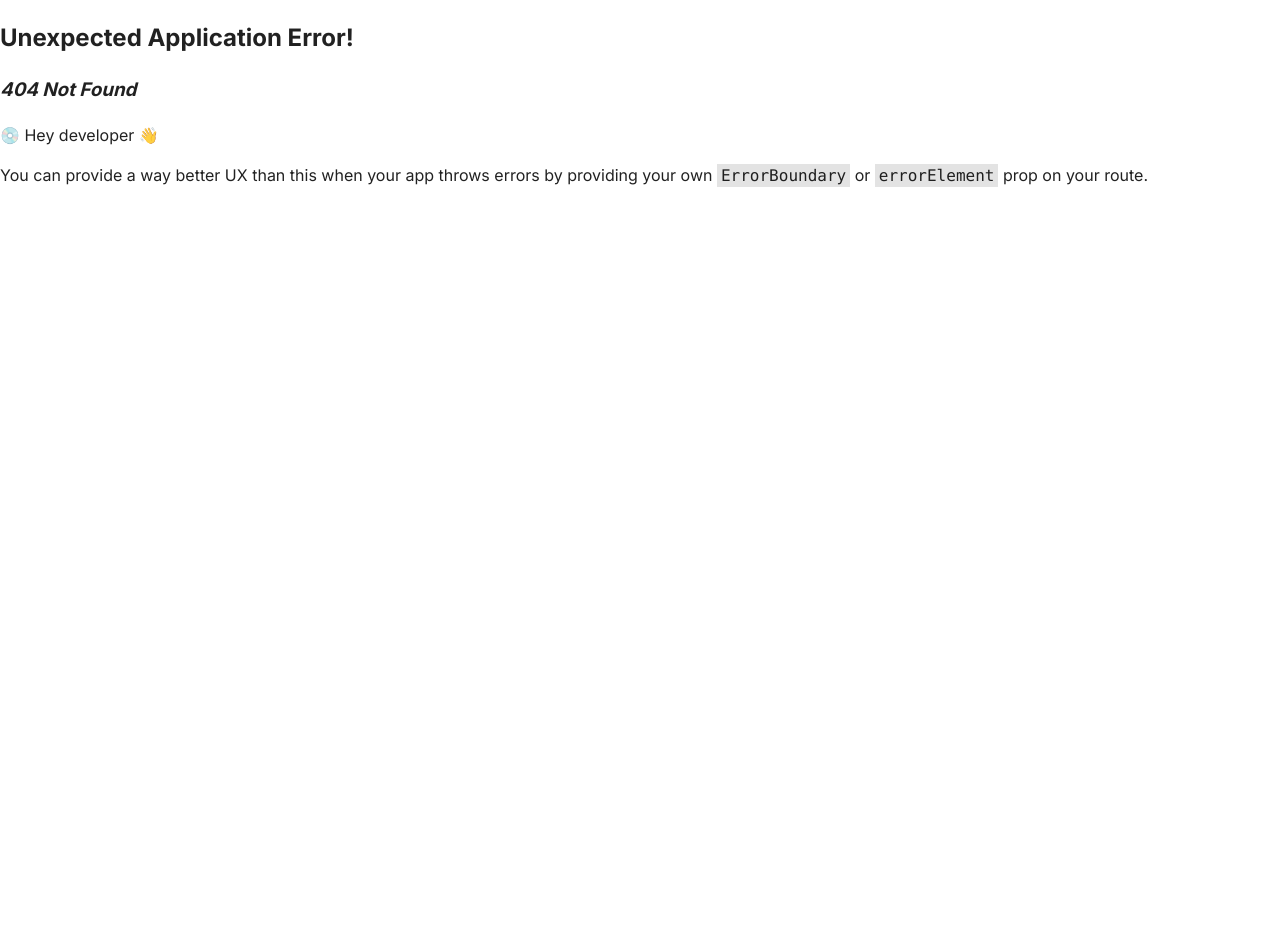
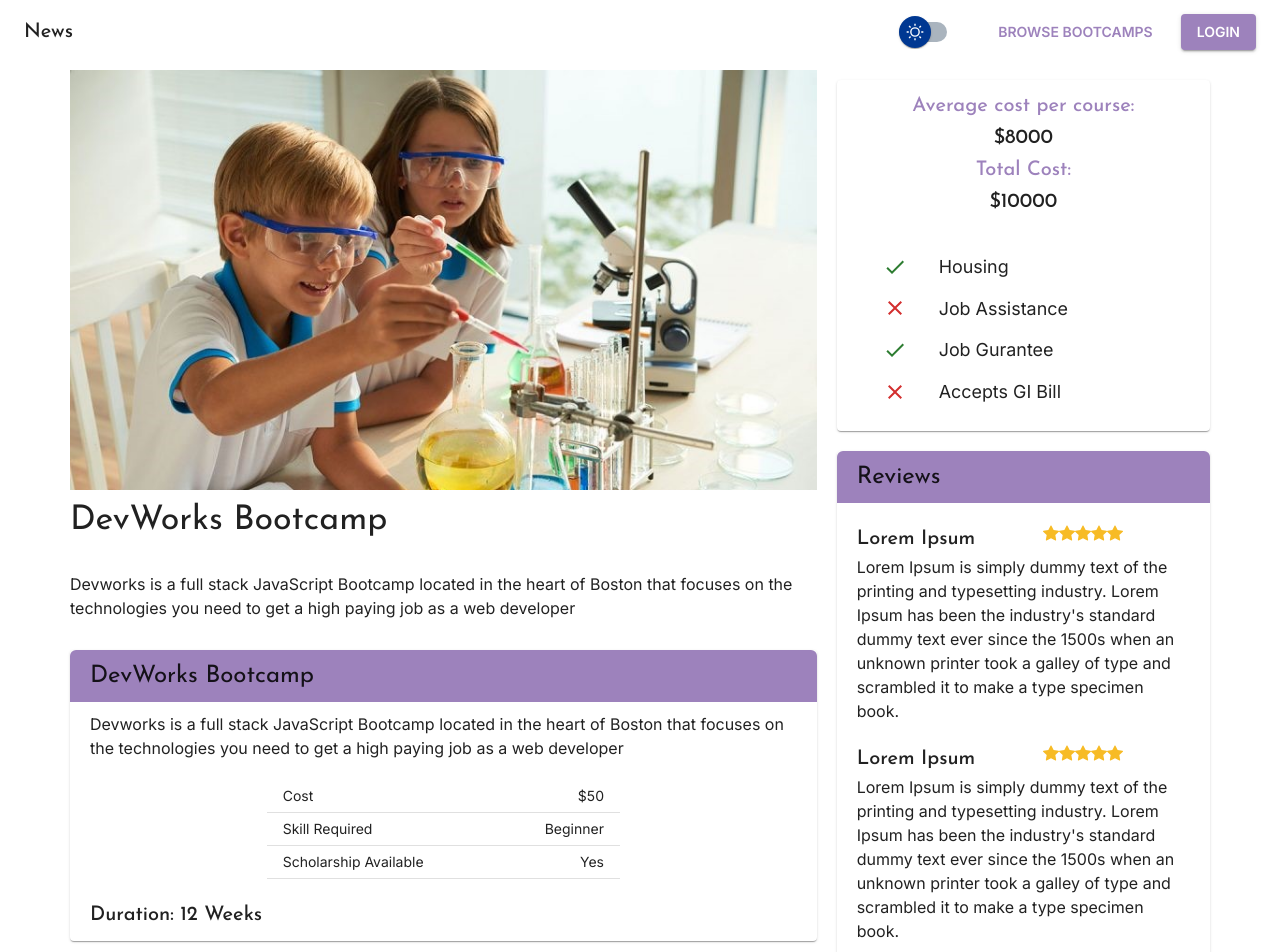
Before and after one commit to GolamMuid/DevTrain, a React (Create React App) app: page /bootcamp in a window 1280 px wide. Before the commit this address had no page. Shown: the top 952 px of the page. Before the commit the page ends 800 px from the top, so only its background shows below. Built offline with nearby package versions, Linux system fonts and the light colour scheme; a web font is replaced by a local one.

Commit message:
added single bootcamp page

```diff
--- a/package.json
+++ b/package.json
@@ -5,6 +5,7 @@
   "dependencies": {
     "@emotion/react": "^11.10.5",
     "@emotion/styled": "^11.10.5",
+    "@mui/icons-material": "^5.11.0",
     "@mui/material": "^5.11.4",
     "@testing-library/jest-dom": "^5.14.1",
     "@testing-library/react": "^13.0.0",
--- a/src/App.css
+++ b/src/App.css
@@ -4,14 +4,18 @@
 @import url("https://fonts.googleapis.com/css2?family=Roboto:ital,wght@0,400;0,500;0,700;0,900;1,400;1,500;1,700;1,900&display=swap");
 
 html {
-  scroll-behavior: smooth !important;
+	scroll-behavior: smooth !important;
 }
 
 body {
-  margin: 0;
-  padding: 0;
+	margin: 0;
+	padding: 0;
 }
 
 body a {
-  text-decoration: none !important;
+	text-decoration: none !important;
 }
+
+body span {
+	font-size: 1.12rem !important;
+}
--- /dev/null
+++ b/src/components/bootcamp/Bootcamp.js
@@ -0,0 +1,129 @@
+import {
+  Card,
+  List,
+  ListItem,
+  ListItemIcon,
+  ListItemText,
+  Typography,
+} from "@mui/material";
+import { Box } from "@mui/system";
+import React from "react";
+import Container from "../../layouts/container/Container";
+import CourseModel from "./CourseModel";
+import DoneIcon from "@mui/icons-material/Done";
+import CloseIcon from "@mui/icons-material/Close";
+import ReviewModel from "./ReviewModel";
+
+function Bootcamp() {
+  return (
+    <Container>
+      <Box
+        display="grid"
+        gridTemplateColumns={{ xs: "1fr", md: "2fr 1fr" }}
+        gap="20px"
+      >
+        <Box padding={{ xs: "0px 10px", md: "0" }}>
+          <Box
+            display="flex"
+            alignItems="center"
+            justifyContent="center"
+            maxHeight="400px"
+          >
+            <img
+              src={`${process.env.PUBLIC_URL}/assets/images/class.jpg`}
+              alt="Bootcamp"
+              style={{ objectFit: "contain", height: "100%", width: "100%" }}
+            />
+          </Box>
+          <Typography variant="h4" style={{ padding: "20px 0" }}>
+            DevWorks Bootcamp
+          </Typography>
+          <Typography variant="body1" style={{ padding: "10px 0" }}>
+            Devworks is a full stack JavaScript Bootcamp located in the heart of
+            Boston that focuses on the technologies you need to get a high
+            paying job as a web developer
+          </Typography>
+          <CourseModel />
+          <CourseModel />
+          <CourseModel />
+        </Box>
+        <Box margin={{ xs: "0 10px", md: "0" }}>
+          <Card sx={{ padding: "10px 0" }}>
+            <Typography variant="h6" textAlign="center" color="primary">
+              Average cost per course:
+            </Typography>
+            <Typography variant="h6" textAlign="center">
+              $8000
+            </Typography>
+            <Typography variant="h6" textAlign="center" color="primary">
+              Total Cost:
+            </Typography>
+            <Typography variant="h6" textAlign="center">
+              $10000
+            </Typography>
+            <Box padding="20px 30px 0">
+              <List dense={true}>
+                <ListItem>
+                  <ListItemIcon>
+                    <DoneIcon color="success" />
+                  </ListItemIcon>
+                  <ListItemText
+                    primary="Housing"
+                    sx={{ fontSize: "2rem !important" }}
+                  />
+                </ListItem>
+                <ListItem>
+                  <ListItemIcon>
+                    <CloseIcon color="error" />
+                  </ListItemIcon>
+                  <ListItemText
+                    primary="Job Assistance"
+                    sx={{ fontSize: "2rem !important" }}
+                  />
+                </ListItem>
+                <ListItem>
+                  <ListItemIcon>
+                    <DoneIcon color="success" />
+                  </ListItemIcon>
+                  <ListItemText
+                    primary="Job Gurantee"
+                    sx={{ fontSize: "2rem !important" }}
+                  />
+                </ListItem>
+                <ListItem>
+                  <ListItemIcon>
+                    <CloseIcon color="error" />
+                  </ListItemIcon>
+                  <ListItemText
+                    primary="Accepts GI Bill"
+                    sx={{ fontSize: "2rem !important" }}
+                  />
+                </ListItem>
+              </List>
+            </Box>
+          </Card>
+          <Card sx={{ margin: "20px 0" }}>
+            <Typography
+              variant="h5"
+              sx={{
+                padding: "10px 20px",
+                backgroundColor: "primary.main",
+                borderTopLeftRadius: "6px",
+                borderTopRightRadius: "6px",
+              }}
+            >
+              Reviews
+            </Typography>
+            <Box padding="10px 20px">
+              <ReviewModel />
+              <ReviewModel />
+              <ReviewModel />
+            </Box>
+          </Card>
+        </Box>
+      </Box>
+    </Container>
+  );
+}
+
+export default Bootcamp;
--- /dev/null
+++ b/src/components/bootcamp/CourseModel.js
@@ -0,0 +1,53 @@
+import { Card, Table, TableCell, TableRow, Typography } from "@mui/material";
+import { Box } from "@mui/system";
+import React from "react";
+
+function CourseModel() {
+	return (
+		<Card sx={{ margin: "20px 0" }}>
+			<Typography
+				variant="h5"
+				sx={{
+					padding: "10px 20px",
+					backgroundColor: "primary.main",
+					borderTopLeftRadius: "6px",
+					borderTopRightRadius: "6px",
+				}}
+			>
+				DevWorks Bootcamp
+			</Typography>
+
+			<Typography variant="body1" sx={{ padding: "10px 20px" }}>
+				Devworks is a full stack JavaScript Bootcamp located in the heart of
+				Boston that focuses on the technologies you need to get a high paying
+				job as a web developer
+			</Typography>
+			<Box sx={{ padding: "10px 20px" }}>
+				<Table size="small" sx={{ width: "50%", margin: "auto" }}>
+					<TableRow>
+						<TableCell> Cost </TableCell>
+						<TableCell align="right"> $50 </TableCell>
+					</TableRow>
+					<TableRow>
+						<TableCell> Skill Required </TableCell>
+						<TableCell align="right"> Beginner </TableCell>
+					</TableRow>
+					<TableRow>
+						<TableCell> Scholarship Available </TableCell>
+						<TableCell align="right"> Yes </TableCell>
+					</TableRow>
+				</Table>
+			</Box>
+			<Typography
+				variant="h6"
+				sx={{
+					padding: "10px 20px",
+				}}
+			>
+				Duration: 12 Weeks
+			</Typography>
+		</Card>
+	);
+}
+
+export default CourseModel;
--- /dev/null
+++ b/src/components/bootcamp/ReviewModel.js
@@ -0,0 +1,30 @@
+import { Typography } from "@mui/material";
+import { Box } from "@mui/system";
+import React from "react";
+import { BsStarFill } from "react-icons/bs";
+
+function ReviewModel() {
+	return (
+		<Box padding="10px 0">
+			<Box display="flex" justifyContent="space-between">
+				<Typography variant="h6">Lorem Ipsum</Typography>
+				<Typography color="warning.main">
+					<BsStarFill />
+					<BsStarFill />
+					<BsStarFill />
+					<BsStarFill />
+					<BsStarFill />
+				</Typography>
+				<Typography variant="h6" textAlign="center"></Typography>
+			</Box>
+			<Typography variant="body1">
+				Lorem Ipsum is simply dummy text of the printing and typesetting
+				industry. Lorem Ipsum has been the industry's standard dummy text ever
+				since the 1500s when an unknown printer took a galley of type and
+				scrambled it to make a type specimen book.
+			</Typography>
+		</Box>
+	);
+}
+
+export default ReviewModel;
--- a/src/components/bootcamps/BootcampCard.js
+++ b/src/components/bootcamps/BootcampCard.js
@@ -1,32 +1,37 @@
 import styled from "@emotion/styled";
-import { Card, Typography } from "@mui/material";
+import { Button, Card, Typography } from "@mui/material";
 import { Box } from "@mui/system";
 import React from "react";
 import { BsStarFill } from "react-icons/bs";
+import { Link } from "react-router-dom";
 
 function BootcampCard() {
 	const BootcampCard = styled(Card)(({ theme }) => ({
 		marginBottom: "20px",
 		maxWidth: "100%",
 		"& img": {
-			maxWidth: "100%",
-			maxHeight: "300px",
+			// maxWidth: "100%",
+			maxHeight: "160px",
 			objectFit: "contain",
 			borderRadius: "4px",
 			transition: "all 0.3s ease",
 			margin: "auto",
-			transform: "scale(1.1)",
+			// transform: "scale(1.1)",
 		},
 		"&:hover": {
 			"& img": {
-				transform: "scale(1.2)",
+				transform: "scale(1.1)",
 			},
 		},
 	}));
 
 	return (
 		<BootcampCard>
-			<Box display="grid" gridTemplateColumns="1fr 2fr">
+			<Box
+				display="grid"
+				gridTemplateColumns={{ xs: "1fr", md: "1fr 2fr" }}
+				padding="10px"
+			>
 				<Box
 					overflow="hidden"
 					display="flex"
@@ -40,6 +45,7 @@ function BootcampCard() {
 					/>
 				</Box>
 				<Box padding="10px">
+					<Box paddingLeft="8px">
 						<Typography variant="h5" color="primary" padding="0 0 10px">
 							Devworks Bootcamp
 						</Typography>
@@ -56,10 +62,14 @@ function BootcampCard() {
 							fontSize={{ xs: "1rem" }}
 							lineHeight="1"
 							color="text.primary"
-						padding="10px 0 0"
+							padding="10px 0"
 						>
 							Enroll in a bootcamps that suits your career path and get started
 						</Typography>
+					</Box>
+					<Link to="/bootcamp">
+						<Button> See Details </Button>
+					</Link>
 				</Box>
 			</Box>
 		</BootcampCard>
--- /dev/null
+++ b/src/pages/bootcamp/BootcampPage.js
@@ -0,0 +1,12 @@
+import React from "react";
+import Bootcamp from "../../components/bootcamp/Bootcamp";
+
+function BootcampPage() {
+	return (
+		<div>
+			<Bootcamp />
+		</div>
+	);
+}
+
+export default BootcampPage;
--- a/src/routes/Routes.js
+++ b/src/routes/Routes.js
@@ -1,5 +1,6 @@
 import { createBrowserRouter } from "react-router-dom";
 import Main from "../layouts/main/Main";
+import BootcampPage from "../pages/bootcamp/BootcampPage";
 import BootcampsPage from "../pages/bootcamps/BootcampsPage";
 import Homepage from "../pages/homepage/Homepage";
 
@@ -15,6 +16,10 @@ const router = createBrowserRouter([
 				path: "/bootcamps",
 				element: <BootcampsPage />,
 			},
+			{
+				path: "/bootcamp",
+				element: <BootcampPage />,
+			},
 		],
 	},
 ]);
```
Also changed, not shown: public/assets/images/class.jpg, 1 other file (tests, documents, lock files or other folders). Lines whose indentation alone changed are shown as unchanged.
